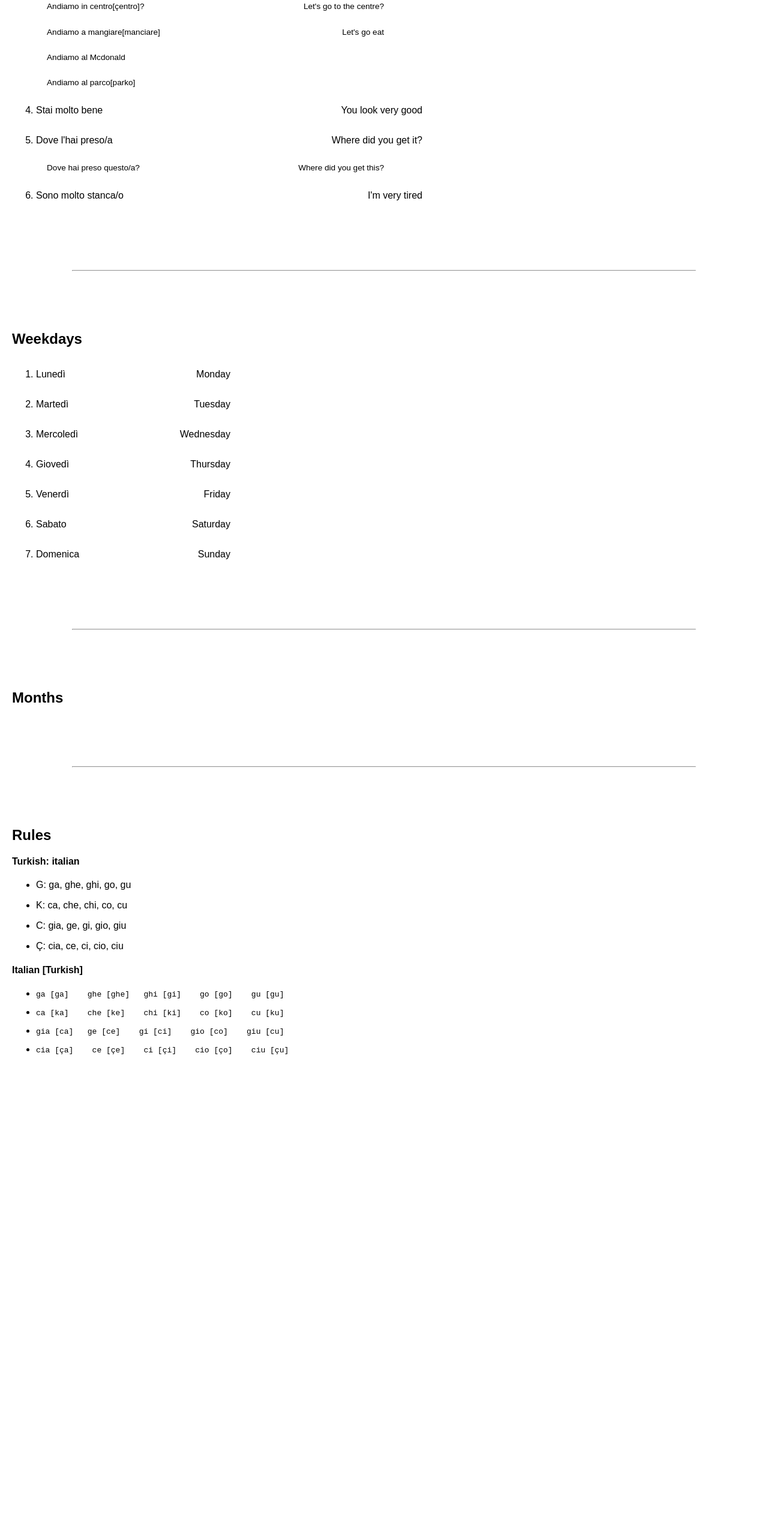
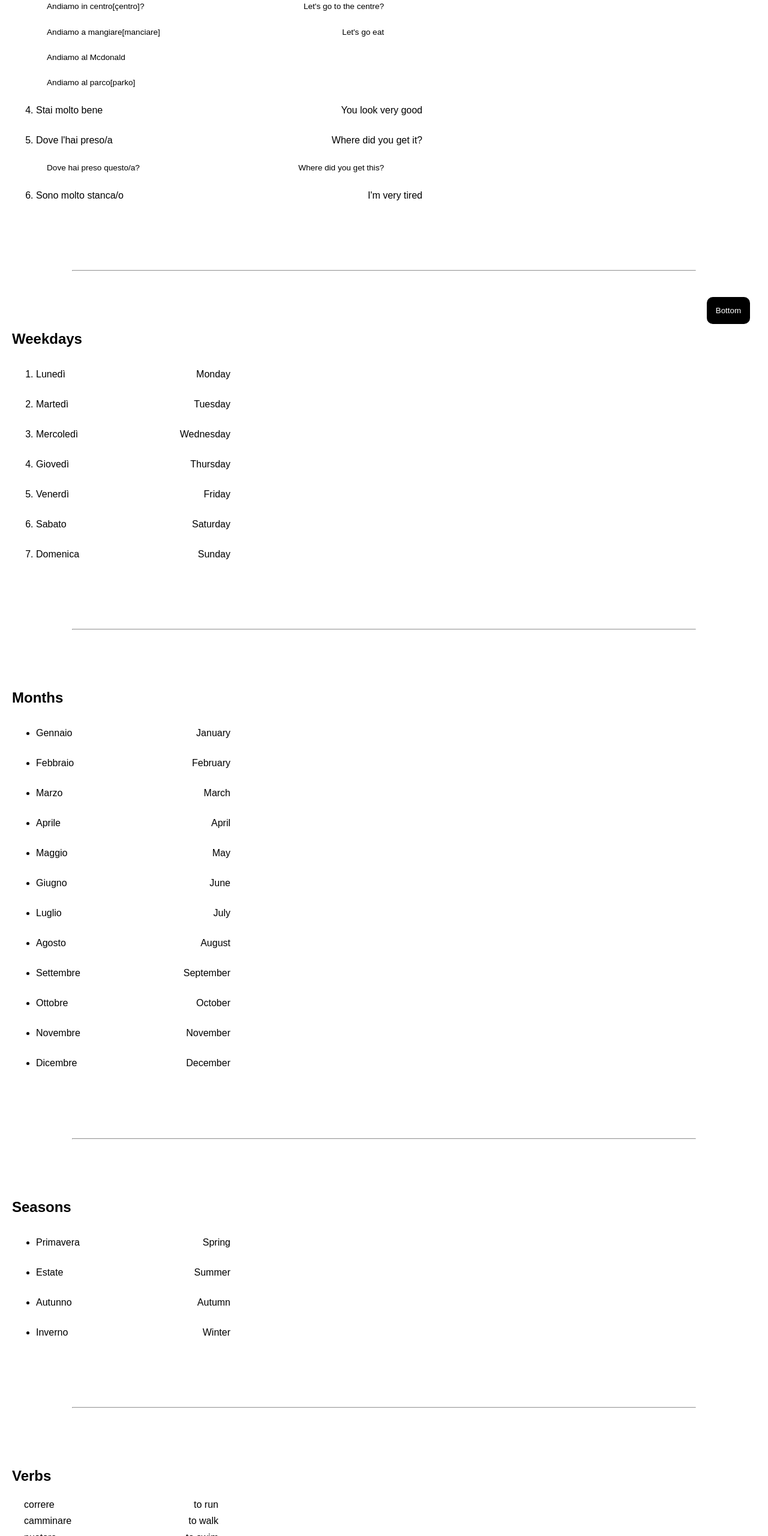
Before and after one commit to simone-05/belitaliano, a plain HTML site: page index.html in a window 1280 px wide. Shown: the part 240-2800 px from the top of the page at 60% size. Before the commit the page ends 2018 px from the top, so only its background shows below. Drawn offline with Linux system fonts and the light colour scheme.

Commit message:
months, seasons, verbs

```diff
--- a/index.html
+++ b/index.html
@@ -6,6 +6,9 @@
     <link rel="stylesheet" href="style.css">
 </head>
 <body>
+    <button id="scrollBottom" onclick="window.scrollTo(0, document.body.scrollHeight)">Bottom</button>
+    <button id="scrollTop" onclick="document.documentElement.scrollTop=0">Top</button>
+
     <h1>İtalyanca</h1>
     <ol>
         <li>
@@ -93,6 +96,158 @@
 
     <h2>Months</h2>
 
+    <ul>
+        <li>
+            <p class="sent">Gennaio</p>
+            <p class="trans_closer">January</p>
+        </li>
+        <li>
+            <p class="sent">Febbraio</p>
+            <p class="trans_closer">February</p>
+        </li>
+        <li>
+            <p class="sent">Marzo</p>
+            <p class="trans_closer">March</p>
+        </li>
+        <li>
+            <p class="sent">Aprile</p>
+            <p class="trans_closer">April</p>
+        </li>
+        <li>
+            <p class="sent">Maggio</p>
+            <p class="trans_closer">May</p>
+        </li>
+        <li>
+            <p class="sent">Giugno</p>
+            <p class="trans_closer">June</p>
+        </li>
+        <li>
+            <p class="sent">Luglio</p>
+            <p class="trans_closer">July</p>
+        </li>
+        <li>
+            <p class="sent">Agosto</p>
+            <p class="trans_closer">August</p>
+        </li>
+        <li>
+            <p class="sent">Settembre</p>
+            <p class="trans_closer">September</p>
+        </li>
+        <li>
+            <p class="sent">Ottobre</p>
+            <p class="trans_closer">October</p>
+        </li>
+        <li>
+            <p class="sent">Novembre</p>
+            <p class="trans_closer">November</p>
+        </li>
+        <li>
+            <p class="sent">Dicembre</p>
+            <p class="trans_closer">December</p>
+        </li>
+    </ul>
+
+    <hr>
+
+    <h2>Seasons</h2>
+
+    <ul>
+        <li>
+            <p class="sent">Primavera</p>
+            <p class="trans_closer">Spring</p>
+        </li>
+        <li>
+            <p class="sent">Estate</p>
+            <p class="trans_closer">Summer</p>
+        </li>
+        <li>
+            <p class="sent">Autunno</p>
+            <p class="trans_closer">Autumn</p>
+        </li>
+        <li>
+            <p class="sent">Inverno</p>
+            <p class="trans_closer">Winter</p>
+        </li>
+    </ul>
+
+    <hr>
+
+    <h2>Verbs</h2>
+
+
+        <div>
+            <p class="sent_narrow">correre</p>
+            <p class="trans_closer_narrow">to run</p>
+        </div>
+        <div>
+            <p class="sent_narrow">camminare</p>
+            <p class="trans_closer_narrow">to walk</p>
+        </div>
+        <div>
+            <p class="sent_narrow">nuotare</p>
+            <p class="trans_closer_narrow">to swim</p>
+        </div>
+        <div>
+            <p class="sent_narrow">volare</p>
+            <p class="trans_closer_narrow">to fly</p>
+        </div>
+        <div>
+            <p class="sent_narrow">sedere</p>
+            <p class="trans_closer_narrow">to sit</p>
+        </div>
+
+        <br>
+
+        <div>
+            <p class="sent_narrow">ballare</p>
+            <p class="trans_closer_narrow">to dance</p>
+        </div>
+
+        <br>
+
+        <div>
+            <p class="sent_narrow">suonare</p>
+            <p class="trans_closer_narrow">to play (an instrument)</p>
+        </div>
+
+        <br>
+
+        <div>
+            <p class="sent_narrow">toccare</p>
+            <p class="trans_closer_narrow">to touch</p>
+        </div>
+        <div>
+            <p class="sent_narrow">sentire</p>
+            <p class="trans_closer_narrow">to hear</p>
+        </div>
+        <div>
+            <p class="sent_narrow">urlare</p>
+            <p class="trans_closer_narrow">to shout</p>
+        </div>
+        <div>
+            <p class="sent_narrow">piangere</p>
+            <p class="trans_closer_narrow">to cry</p>
+        </div>
+        <div>
+            <p class="sent_narrow">sorridere</p>
+            <p class="trans_closer_narrow">to smile</p>
+        </div>
+        <div>
+            <p class="sent_narrow">ridere</p>
+            <p class="trans_closer_narrow">to laugh</p>
+        </div>
+
+        <br>
+
+        <div>
+            <p class="sent_narrow">scrivere</p>
+            <p class="trans_closer_narrow">to write</p>
+        </div>
+        <div>
+            <p class="sent_narrow">leggere</p>
+            <p class="trans_closer_narrow">to read</p>
+        </div>
+
     <hr>
 
     <h2>Rules</h2>
@@ -130,5 +285,14 @@
             <pre>cia [ça]    ce [çe]    ci [çi]    cio [ço]    ciu [çu]</pre>
         </li>
     </ul>
+    <ul>
+        <li>
+            <pre>gli [yyi]    ex: tagliare [tayyiare]    famiglia [famiyyia]</pre>
+        </li>
+    </ul>
+
+    <br>
+    <br>
+    <p>&#128060;</p>
 </body>
 </html>
--- a/style.css
+++ b/style.css
@@ -10,6 +10,10 @@ hr {
 .sent {
     display: inline-block;
 }
+.sent_narrow{
+    display: inline-block;
+    margin: 0.3em 20px;
+}
 .trans {
     display: inline;
     right: 45%;
@@ -20,6 +24,12 @@ hr {
     right: 70%;
     position: absolute;
 }
+.trans_closer_narrow {
+    display: inline;
+    right: 70%;
+    position: absolute;
+    margin: 0.3em 20px;
+}
 .more_ex {
     margin: 0 1.5%;
     font-size: .85em;
@@ -28,15 +38,48 @@ hr {
     right: 50%;
 }
 
+pre {
+    font-family: sans-serif;
+}
+
+#scrollBottom, #scrollTop {
+  position: fixed; /* Fixed/sticky position */
+  right: 30px; /* Place the button 30px from the right */
+  z-index: 99; /* Make sure it does not overlap */
+  border: none;
+  outline: none;
+  background-color: #000; /* Set a background color */
+  color: white; /* Text color */
+  cursor: pointer; /* Add a mouse pointer on hover */
+  padding: 15px; /* Some padding */
+  border-radius: 10px; /* Rounded corners */
+}
+
+#scrollBottom {
+  bottom: 20px; /* Place the button at the bottom of the page */
+}
+
+#scrollTop {
+  top: 20px; /* Place the button at the bottom of the page */
+}
+
+#scrollBottom:hover, #scrollTop:hover{
+  background-color: #ccc; /* Add a dark-grey background on hover */
+  color: #000;
+}
+
+
+
+
 /* if mobile */
 @media screen and (max-width: 768px) {
-    .trans {
+    .trans, .trans_narrow {
         right: 5%;
     }
-    .trans_closer {
+    .trans_closer, .trans_closer_narrow {
         right: 15%;
     }
-    .more_ex .trans {
+    .more_ex .trans, .more_ex .trans_narrow {
         right: 10%;
     }
 }
```
Also changed, not shown: 1 other file.
